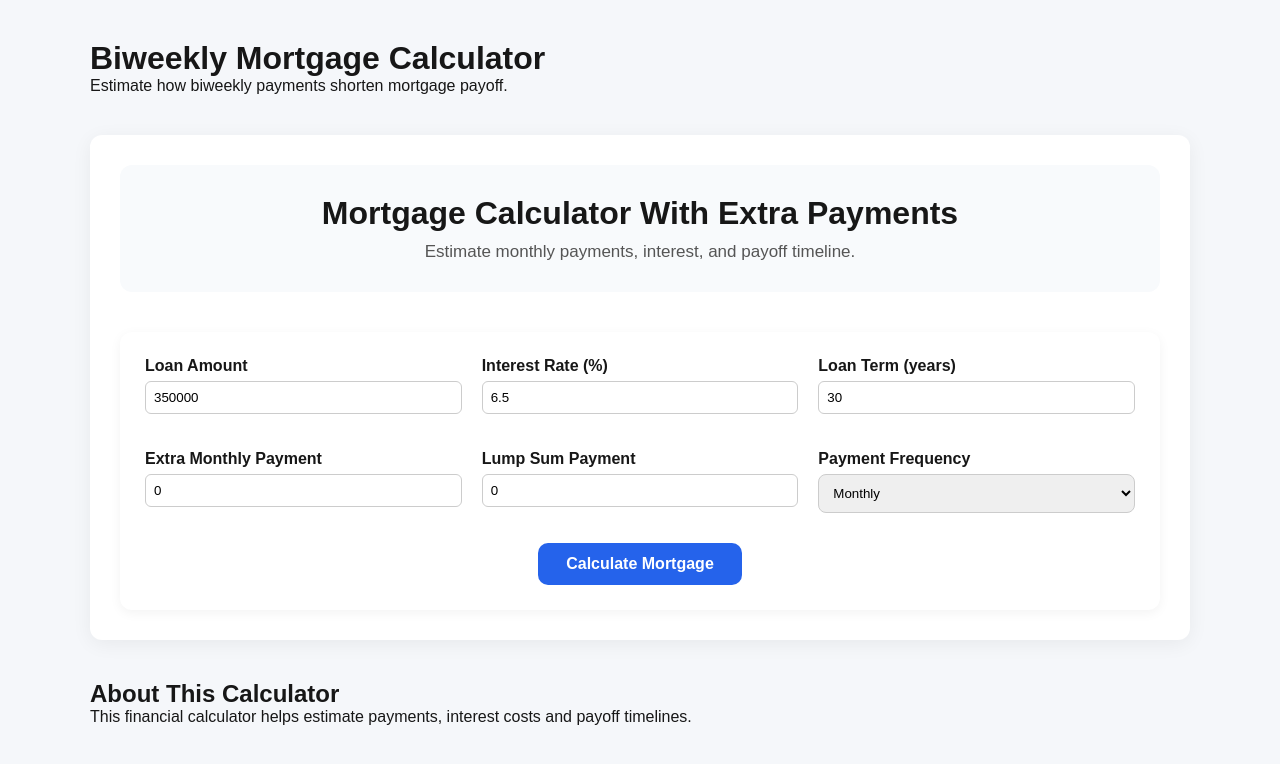
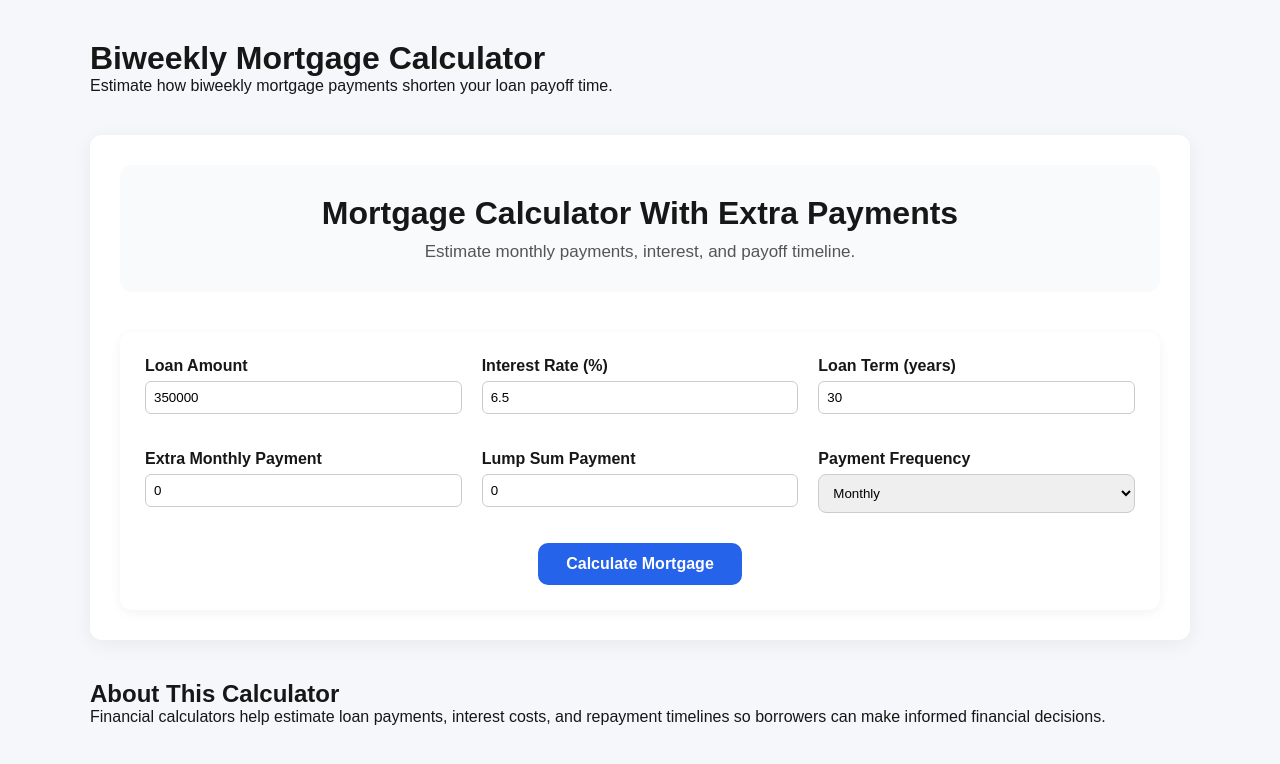
Before and after one commit to TitanCodi/mortgage-calculator, a Next.js app: page /calculators/biweekly-mortgage-calculator in a window 1280 px wide. Shown: the top 764 px of the page. Built offline with nearby package versions, Linux system fonts and the light colour scheme.

Commit message:
Fix calculators dynamic route

```diff
--- a/app/calculators/[slug]/page.tsx
+++ b/app/calculators/[slug]/page.tsx
@@ -1,79 +1,81 @@
 import MainCalculator from "@/components/calculator/MainCalculator"
 
-const calculatorContent:any = {
-
-"mortgage-calculator-extra-payments":{
-title:"Mortgage Calculator With Extra Payments",
-description:"Calculate how extra payments reduce mortgage interest and loan term."
+const calculatorContent: Record<string, any> = {
+  "mortgage-calculator-extra-payments": {
+    title: "Mortgage Calculator With Extra Payments",
+    description:
+      "Calculate how extra mortgage payments reduce loan term and interest."
   },
 
-"biweekly-mortgage-calculator":{
-title:"Biweekly Mortgage Calculator",
-description:"Estimate how biweekly payments shorten mortgage payoff."
+  "biweekly-mortgage-calculator": {
+    title: "Biweekly Mortgage Calculator",
+    description:
+      "Estimate how biweekly mortgage payments shorten your loan payoff time."
   },
 
-"mortgage-payoff-calculator":{
-title:"Mortgage Payoff Calculator",
-description:"Calculate how quickly you can pay off your mortgage."
+  "mortgage-payoff-calculator": {
+    title: "Mortgage Payoff Calculator",
+    description:
+      "See how quickly you can pay off your mortgage early."
   },
 
-"loan-calculator":{
-title:"Loan Calculator",
-description:"Estimate monthly loan payments and interest."
+  "loan-calculator": {
+    title: "Loan Calculator",
+    description:
+      "Estimate monthly loan payments and total interest."
   },
 
-"car-loan-calculator":{
-title:"Car Loan Calculator",
-description:"Calculate car loan payments and total interest."
+  "car-loan-calculator": {
+    title: "Car Loan Calculator",
+    description:
+      "Calculate car loan payments and interest costs."
   }
-
 }
 
 export default function Page({ params }: { params: { slug: string } }) {
 
   const data = calculatorContent[params.slug]
 
-if(!data){
-return <h1>Calculator Not Found</h1>
+  if (!data) {
+    return (
+      <main style={{padding:"40px"}}>
+        <h1>Calculator Not Found</h1>
+        <p>Slug received: {params.slug}</p>
+      </main>
+    )
   }
 
-return(
-
-<main style={{maxWidth:"1100px",margin:"40px auto"}}>
+  return (
+    <main style={{ maxWidth: "1100px", margin: "40px auto" }}>
 
       <h1>{data.title}</h1>
 
       <p>{data.description}</p>
 
-<MainCalculator/>
+      <MainCalculator />
 
-<section style={{marginTop:"40px"}}>
-
+      <section style={{ marginTop: "40px" }}>
         <h2>About This Calculator</h2>
 
         <p>
-This financial calculator helps estimate payments,
-interest costs and payoff timelines.
+          Financial calculators help estimate loan payments,
+          interest costs, and repayment timelines so borrowers
+          can make informed financial decisions.
         </p>
-
       </section>
 
     </main>
-
   )
-
 }
 
-export function generateStaticParams(){
+export function generateStaticParams() {
 
   return [
-
-{slug:"mortgage-calculator-extra-payments"},
-{slug:"biweekly-mortgage-calculator"},
-{slug:"mortgage-payoff-calculator"},
-{slug:"loan-calculator"},
-{slug:"car-loan-calculator"}
-
+    { slug: "mortgage-calculator-extra-payments" },
+    { slug: "biweekly-mortgage-calculator" },
+    { slug: "mortgage-payoff-calculator" },
+    { slug: "loan-calculator" },
+    { slug: "car-loan-calculator" }
   ]
 
 }
```
Lines whose indentation alone changed are shown as unchanged.
